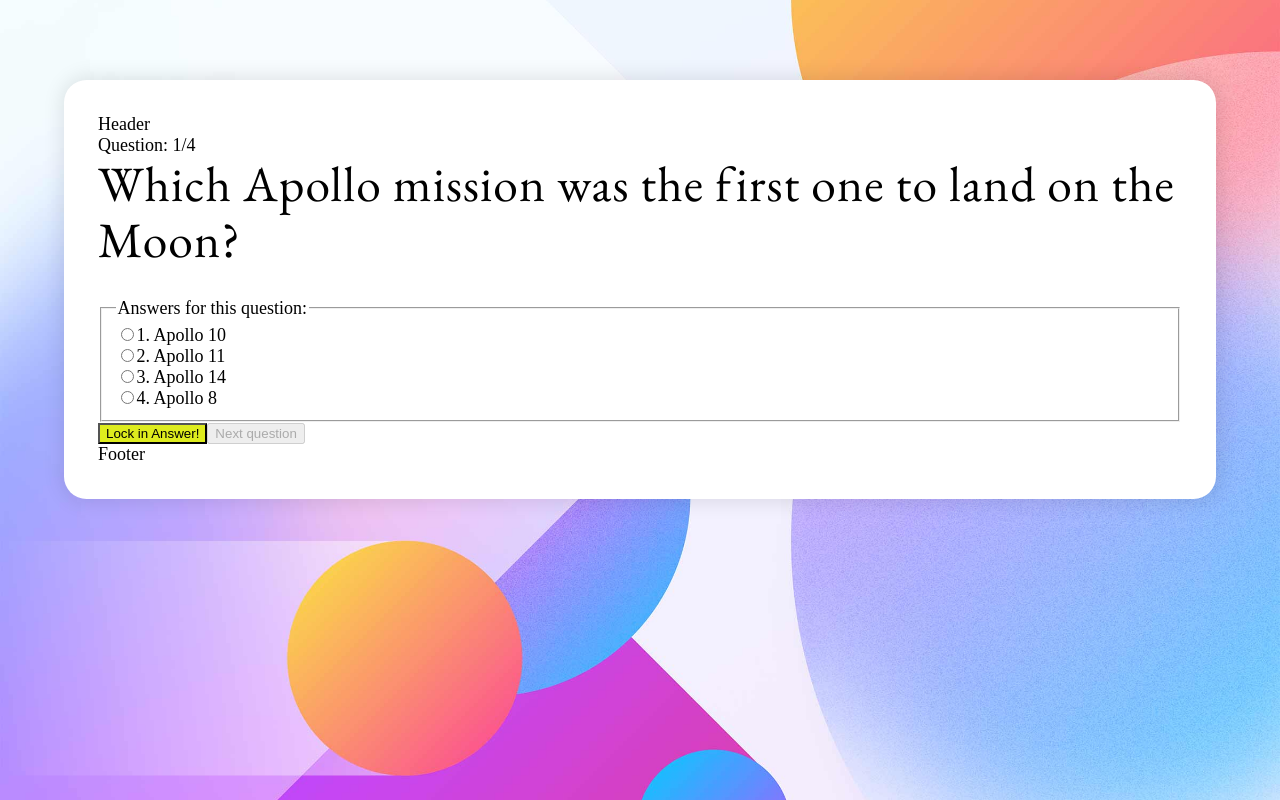
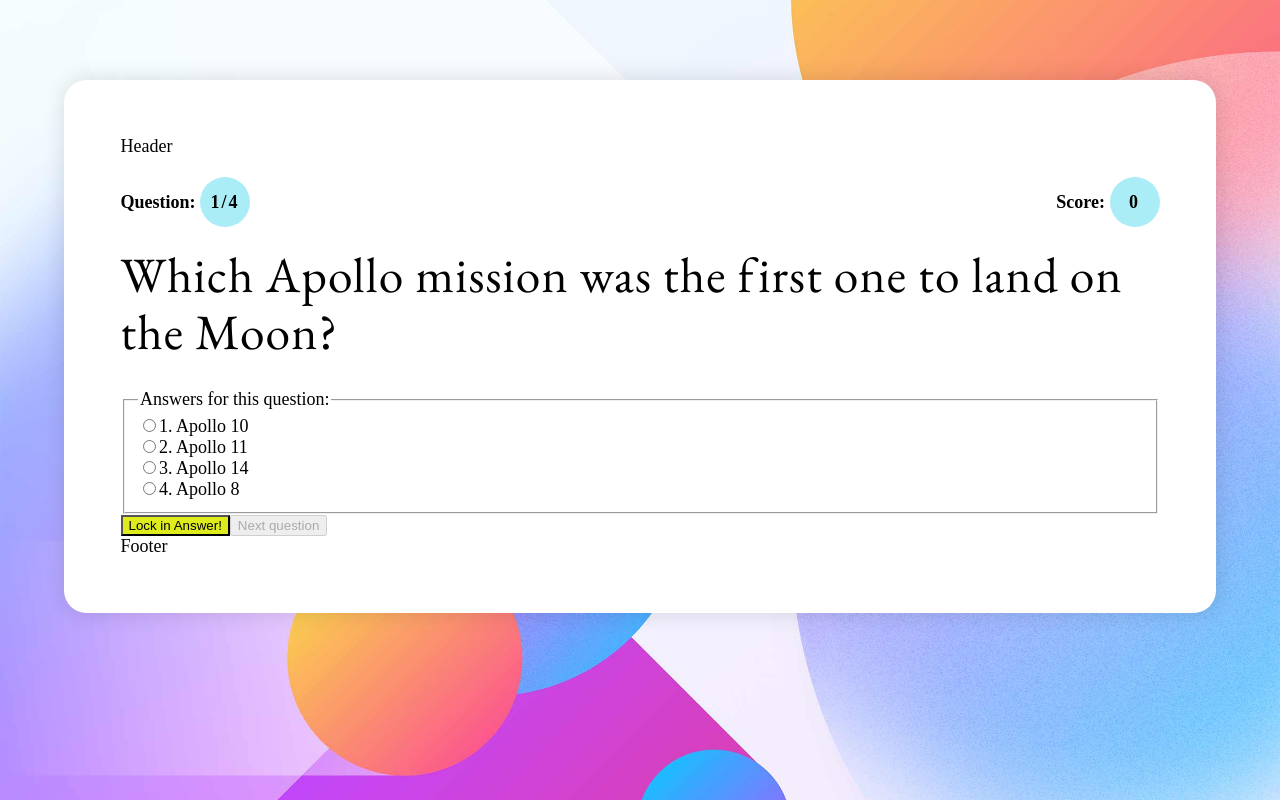
Before and after one commit to danny-englander/react-trivia-game, a React (Create React App) app: page / in a window 1280 px wide. Built offline with nearby package versions, Linux system fonts and the light colour scheme.

Commit message:
Theming eyebrow

```diff
--- a/package.json
+++ b/package.json
@@ -6,7 +6,6 @@
   "dependencies": {
     "autoprefixer": "^10.4.7",
     "browserslist": "^4.21.2",
-    "cssnano": "^5.1.12",
     "normalize-css": "^2.3.1",
     "react": "^18.2.0",
     "react-dom": "^18.2.0",
--- a/src/assets/scss/components/container.module.scss
+++ b/src/assets/scss/components/container.module.scss
@@ -9,6 +9,6 @@
 .app_inner {
   border-radius: rem.convert(20px);
   box-shadow: 1px 0px 20px 3px rgba(0, 0, 0, 0.1);
-  padding: rem.convert(30px);
+  padding: rem.convert(50px);
   background-color: $c_white;
 }
--- /dev/null
+++ b/src/assets/scss/components/eyebrow.module.scss
@@ -0,0 +1,28 @@
+@use "sass-rem" as rem;
+@use "../utils" as *;
+@use "sass-mq/mq" with (
+  $breakpoints: $breakpoints
+);
+
+.wrap {
+  display: flex;
+  justify-content: space-between;
+  margin: 20px 0;
+}
+
+.text {
+  font-weight: 600;
+}
+
+.circle {
+  background-color: $c_light_teal;
+  border-radius: 100%;
+  height: 50px;
+  width: 50px;
+  display: inline-flex;
+  justify-content: center;
+  align-items: center;
+  padding: 10px;
+  font-weight: 600;
+  letter-spacing: 2px;
+}
--- a/src/components/Answer.jsx
+++ b/src/components/Answer.jsx
@@ -1,6 +1,7 @@
 import React, { useContext } from 'react'
 import { GameContext } from '../contexts/GameContext'
 
+// Receive answer props from Question.
 const Answer = ({
   answerText,
   onSelectAnswer,
@@ -9,25 +10,16 @@ const Answer = ({
   correctAnswer,
 }) => {
   const [gameState, dispatch] = useContext(GameContext)
-
   // Answer number array.
   const numberMapping = ['1', '2', '3', '4']
-
   // Define correct and incorrect answers.
   const isCorrectAnswer = currentAnswer && answerText === correctAnswer
   const isIncorrectAnswer =
     currentAnswer === answerText && currentAnswer !== correctAnswer
-
   // Custom answer classes.
   const correctAnswerClass = isCorrectAnswer ? 'correct-answer' : ''
   const wrongAnswerClass = isIncorrectAnswer ? 'wrong-answer' : ''
   const disabledClass = currentAnswer ? 'disabled-answer' : ''
-
-  // Custom answer messages.
-  const correctAnswerMessage = isCorrectAnswer ? 'Correct!' : ''
-  const incorrectAnswerMessage = isIncorrectAnswer
-    ? `Sorry, wrong answer, the correct answer is ${correctAnswer}`
-    : ''
 
   return (
     <>
@@ -48,7 +40,6 @@ const Answer = ({
 
           <span>{numberMapping[index]}. </span>
           <span>{answerText}</span>
-          <span></span>
         </label>
       </div>
     </>
--- /dev/null
+++ b/src/components/Eyebrow.jsx
@@ -0,0 +1,28 @@
+import React from 'react'
+import StyleEyebrow from '../assets/scss/components/eyebrow.module.scss'
+
+const Eyebrow = ({ gameState }) => {
+  return (
+    <>
+      {/* Question number, e.g. 1/8 */}
+      <div className={StyleEyebrow.wrap}>
+        <div className={StyleEyebrow.question}>
+          <span className={StyleEyebrow.text}>Question: </span>
+          <span className={StyleEyebrow.circle}>
+            {gameState.currentQuestionIndex + 1}/{gameState.questions.length}
+          </span>
+        </div>
+
+        {/* Game score, e.g. 1/8 */}
+        <div aria-live="assertive" role="alert" className={StyleEyebrow.score}>
+          <span className={StyleEyebrow.text}>Score: </span>
+          <span className={StyleEyebrow.circle}>
+            {gameState.correctAnswersCount}
+          </span>
+        </div>
+      </div>
+    </>
+  )
+}
+
+export default Eyebrow
--- a/src/components/Game.jsx
+++ b/src/components/Game.jsx
@@ -2,7 +2,6 @@ import React, { useContext, useState } from 'react'
 import { GameContext } from '../contexts/GameContext'
 import Question from './Question'
 import Results from './Results'
-
 import Buttons from './Buttons'
 
 const Game = () => {
@@ -37,12 +36,12 @@ const Game = () => {
       {!gameState.showResults && (
         <>
           {/* Question component, pass props into component. */}
-
           <Question
             onChange={onChange}
             onLockClick={onLockClick}
             selectedAnswer={selectedAnswer}
           />
+          {/* Buttons */}
           <Buttons onLockClick={onLockClick} />
         </>
       )}
--- a/src/components/Question.jsx
+++ b/src/components/Question.jsx
@@ -1,24 +1,19 @@
-import React, { useContext, useState } from 'react'
+import React, { useContext } from 'react'
 import { GameContext } from '../contexts/GameContext'
 import Answer from './Answer'
+import Eyebrow from './Eyebrow'
 
 // Receive props from Game.
 const Question = ({ onChange, selectedAnswer }) => {
   // Define the global game context.
-  const [gameState, dispatch] = useContext(GameContext)
+  const [gameState] = useContext(GameContext)
   // Define the current question gameState index.
   const currentQuestion = gameState.questions[gameState.currentQuestionIndex]
   console.log('currentQuestion', currentQuestion)
 
   return (
     <>
-      {/* Question number, e.g. 1/8 */}
-      <div className="eyebrow">
-        <span>Question: </span>
-        <span>
-          {gameState.currentQuestionIndex + 1}/{gameState.questions.length}
-        </span>
-      </div>
+      <Eyebrow gameState={gameState} />
 
       {/* Game question */}
       <h1 className="question">{currentQuestion.question}</h1>
@@ -27,7 +22,6 @@ const Question = ({ onChange, selectedAnswer }) => {
       {gameState.resultsMessage && (
         <div aria-live="assertive" role="alert">
           <h2>{gameState.resultsMessage}</h2>
-          <h3>Current Score: {gameState.correctAnswersCount}</h3>
         </div>
       )}
 
```
Also changed, not shown: 1 other file (tests, documents, lock files or other folders).
